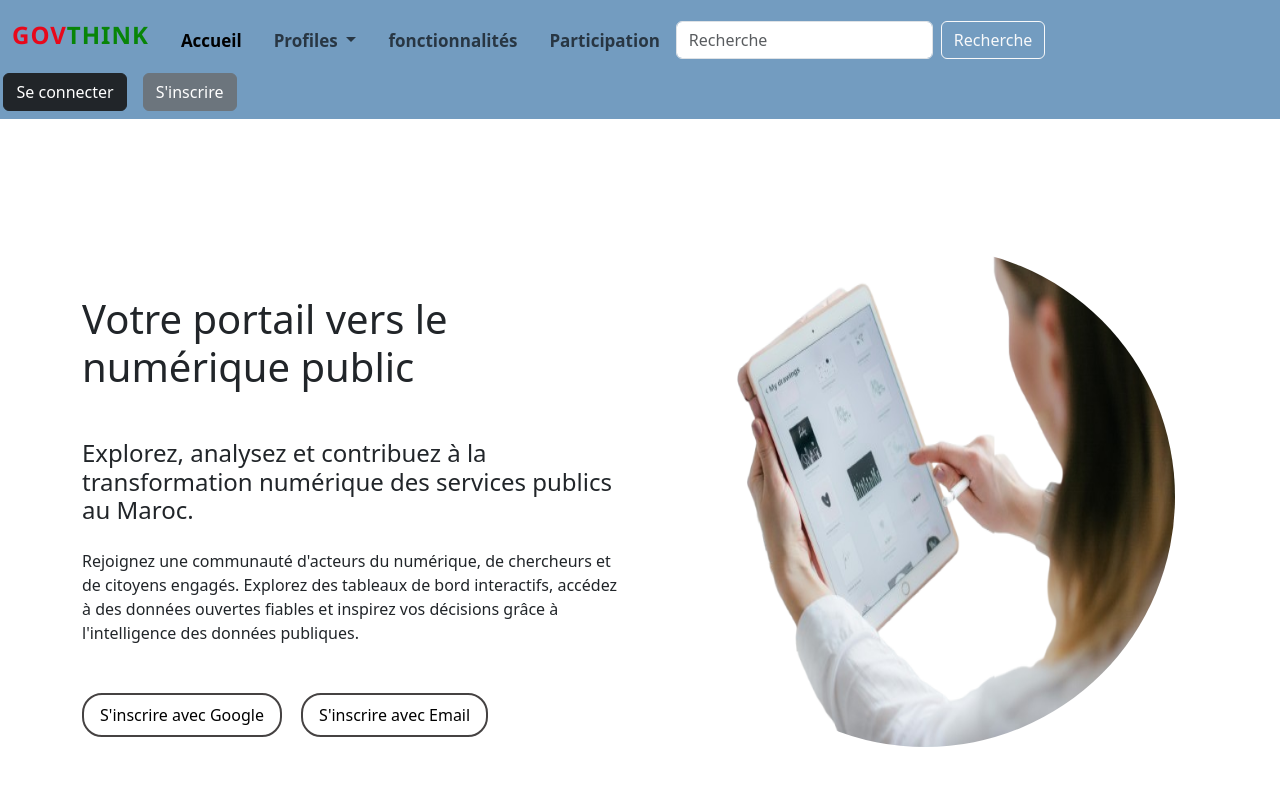
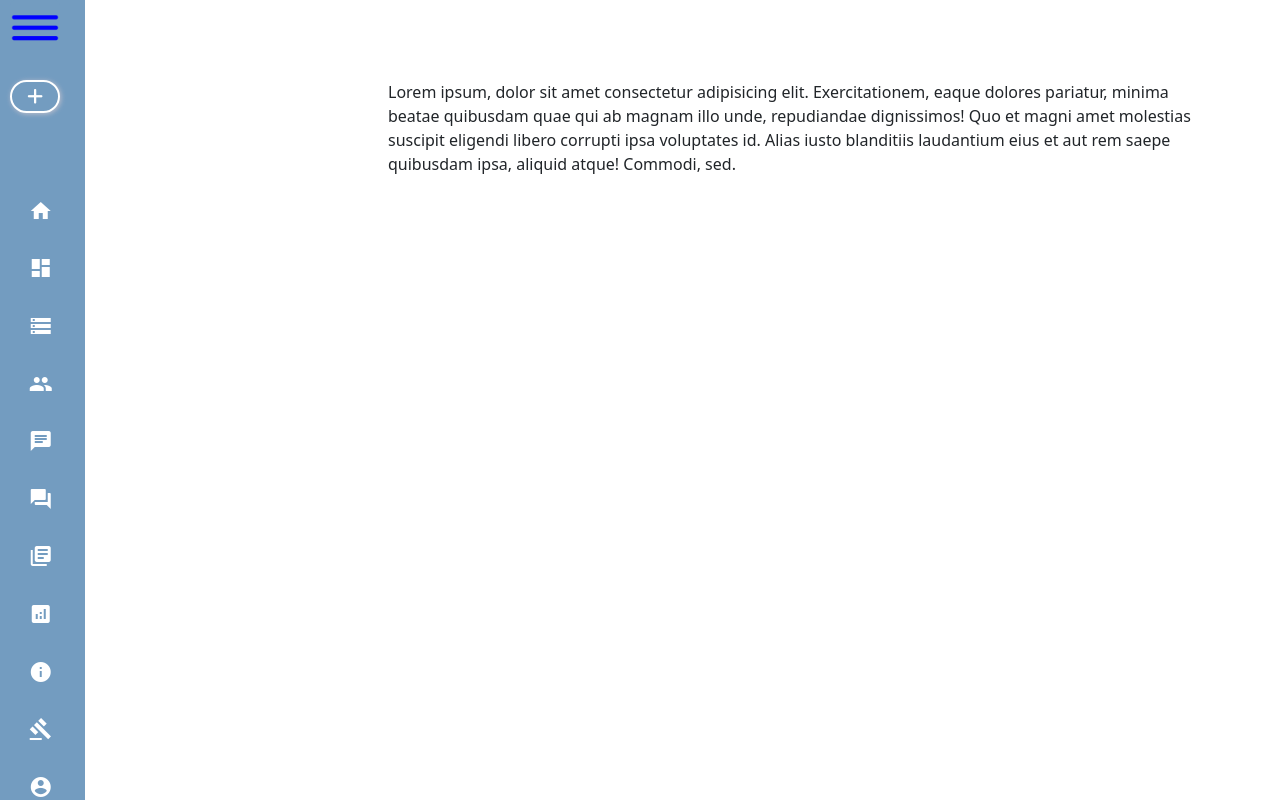
Before and after one commit to asmaeaouassar20/GovThink, an Angular app in the folder frontend/: page /dashboard in a window 1280 px wide. Before the commit this address led to /home. Shown: the top 802 px of the page. Built offline with nearby package versions, Linux system fonts and the light colour scheme.

Commit message:
Ajout d'un composant dashboard

```diff
--- a/frontend/src/app/app.routes.ts
+++ b/frontend/src/app/app.routes.ts
@@ -5,6 +5,7 @@ import { LoginComponent } from './authentification/login/login.component';
 import { AccueilComponent } from './components/accueil/accueil.component';
 import { SidebarComponent } from './sidebars/sidebar/sidebar.component';
 import { authGuard } from './guard/auth.guard';
+import { DashboardComponent } from './components/dashboard/dashboard.component';
 
 export const routes: Routes = [
 
@@ -17,7 +18,8 @@ export const routes: Routes = [
 
 
     // Composants
-    { path:'accueil', component:AccueilComponent,canActivate:[authGuard]},
+    { path : 'accueil', component:AccueilComponent},
+    { path : 'dashboard', component:DashboardComponent},
 
 
     {path:'**', redirectTo:'/home'}
--- /dev/null
+++ b/frontend/src/app/components/dashboard/dashboard.component.css
@@ -0,0 +1,21 @@
+
+/*******  Pour le sidebar qu'on doit ajouter dans chaque composant *********/
+.result-container{
+    display: flex;
+    height: 100vh;
+}
+.conteneur{
+    width: calc(100vw - 320px);
+    margin-left: 320px;
+    height: 100vh;
+    overflow-y: auto;
+    padding: 2rem;
+}
+.sidebar{
+    width: 320px;
+    position: fixed;
+    top: 0;
+    left: 0;
+    z-index: 1000;
+
+}
--- /dev/null
+++ b/frontend/src/app/components/dashboard/dashboard.component.html
@@ -0,0 +1,12 @@
+
+<div class="result-container">
+    <div class="sidebar">
+        <app-sidebar></app-sidebar>
+    </div>
+    <div class="conteneur">
+
+    <div class="row  p-5">
+      Lorem ipsum, dolor sit amet consectetur adipisicing elit. Exercitationem, eaque dolores pariatur, minima beatae quibusdam quae qui ab magnam illo unde, repudiandae dignissimos! Quo et magni amet molestias suscipit eligendi libero corrupti ipsa voluptates id. Alias iusto blanditiis laudantium eius et aut rem saepe quibusdam ipsa, aliquid atque! Commodi, sed.
+    </div>
+</div>
+</div>
--- a/frontend/src/app/sidebars/sidebar/sidebar.component.ts
+++ b/frontend/src/app/sidebars/sidebar/sidebar.component.ts
@@ -19,8 +19,8 @@ export class SidebarComponent {
 
 
   menuItems : MenuItem[] = [
-      { titre: 'Accueil ', icon: 'home', lien: '/*' },
-    { titre:'Tableaux de bord', icon:'dashboard', lien:'/*'},
+      { titre: 'Accueil ', icon: 'home', lien: '/accueil' },
+    { titre:'Tableaux de bord', icon:'dashboard', lien:'/dashboard'},
     { titre:'Catalogue des jeux de données', icon:'storage', lien:'/*'},
     { titre:'Profils utilisateurs ', icon:'people', lien:'/*'},
     { titre:'Assistant chatbot ', icon:'chat', lien:'/*'},
--- a/frontend/src/styles.css
+++ b/frontend/src/styles.css
@@ -112,10 +112,3 @@
   box-shadow: 0px 0px 10px #a4a6a8;
   /* border: 1px solid #739CC0; */
 }
-
-
-
-
-.result-container{
-  display: flex;
-}
```
Also changed, not shown: frontend/src/app/components/accueil/accueil.component.css (+11 -0 lines), frontend/src/app/components/dashboard/dashboard.component.ts (added, +12 -0 lines), frontend/src/app/sidebars/sidebar/sidebar.component.html (line endings or trailing spaces), 1 other file (tests, documents, lock files or other folders).
